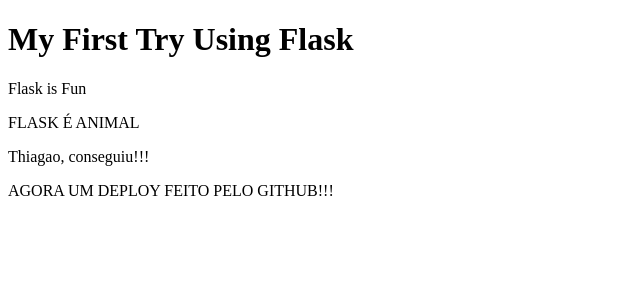
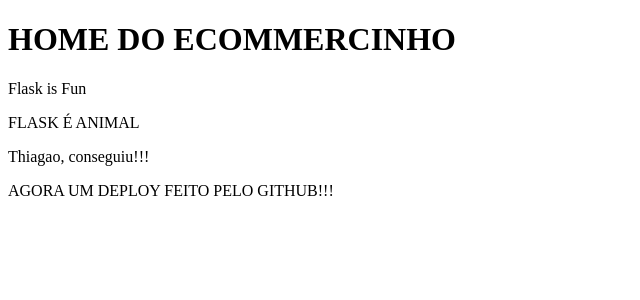
Before and after one commit to thiagofhold/ecommercinho_flask, a Flask app: page / in a window 1280 px wide. Shown: the part 116-416 px from the top of the page, without its empty margins (0-640 px from the left). Run offline with Flask 2, Linux system fonts and the light colour scheme.

Commit message:
Alterando a home do ecommercinho

```diff
--- a/templates/home.html
+++ b/templates/home.html
@@ -8,7 +8,7 @@
     {% extends "template.html" %}
     {% block content %}
 
-    <h1> My First Try Using Flask </h1>
+    <h1>HOME DO ECOMMERCINHO</h1>
     <p> Flask is Fun </p>
     <p>FLASK É ANIMAL</p>
     <p>Thiagao, conseguiu!!!</p>
--- a/templates/template.html
+++ b/templates/template.html
@@ -2,7 +2,7 @@
 <html lang="en" dir="ltr">
  <head>
    <meta charset="utf-8">
-   <title>Flask Parent Template</title>
+   <title>HOME - ECOMMERCINHO</title>
    <!-- <link rel="stylesheet" href="{{ url_for('static',     filename='css/template.css') }}"> -->
    <!-- <script type="text/javascript" src="../static/js/application_js.js"></script> -->
     <script type="text/javascript"
```
